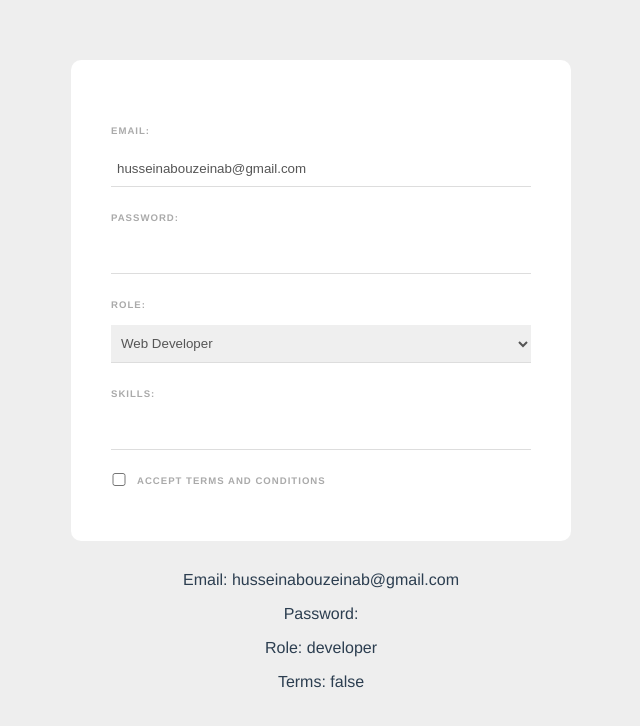
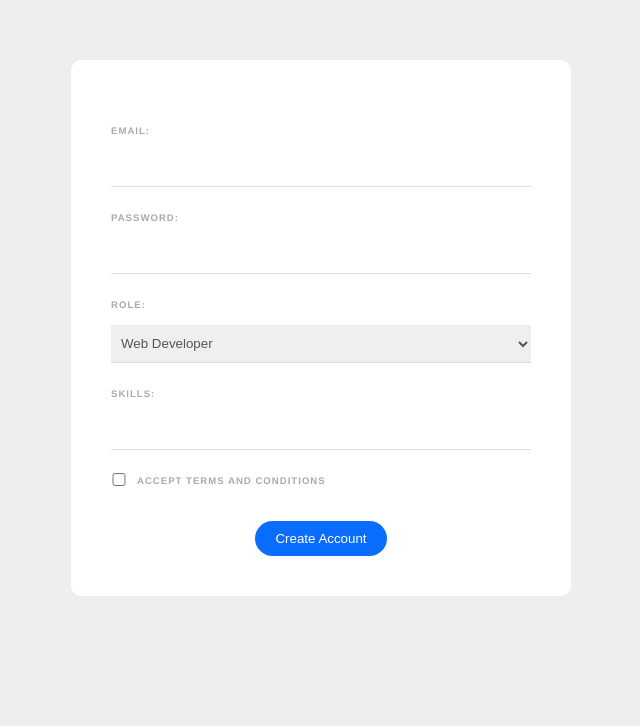
Before and after one commit to Huseinaz/web-form, a Vue app: page / in a window 1280 px wide. Shown: the top 726 px of the page, without its empty margins (319-959 px from the left). Built offline with nearby package versions, Linux system fonts and the light colour scheme.

Commit message:
Validate password and Submit

```diff
--- a/src/components/SignupForm.vue
+++ b/src/components/SignupForm.vue
@@ -1,10 +1,11 @@
 <template>
-    <form>
+    <form @submit.prevent="handleSubmit">
         <label>Email:</label>
         <input type="email" required v-model="email">
 
         <label>Password:</label>
         <input type="password" required v-model="password">
+        <div v-if="passwordError" class="error">{{ passwordError }}</div>
 
         <label>Role:</label>
         <select v-model="role">
@@ -22,23 +23,25 @@
             <input type="checkbox" required v-model="terms">
             <label>Accept terms and conditions</label>
         </div>
+
+        <div class="submit">
+            <button>Create Account</button>
+        </div>
     </form>
-    <p>Email: {{ email }}</p>
-    <p>Password: {{ password }}</p>
-    <p>Role: {{ role }}</p>
-    <p>Terms: {{ terms }}</p>
+
 </template>
 
 <script>
 export default {
     data() {
         return {
-            email: 'husseinabouzeinab@gmail.com',
+            email: '',
             password: '',
             role: 'developer',
             terms: false,
             tampSkill: '',
-            skills: []
+            skills: [],
+            passwordError: ''
         }
     },
     methods: {
@@ -54,6 +57,18 @@
             this.skills = this.skills.filter((item) => { //filter cycle thrue array and find if the function for each item in the array. If true we'll keep it in the array else remove it.
                 return skill !== item // skill == item => delete
             })
+        },
+        handleSubmit() {
+            //Validate Password
+            this.passwordError = this.password.length > 5 ? '' : 'Password must be at least 6 chars long'
+
+            if(!this.passwordError) {
+                console.log('Email: ',this.email)
+                console.log('Password: ',this.password)
+                console.log('Role: ',this.role)
+                console.log('Skills: ',this.skills)
+                console.log('Terms accepted: ',this.terms)
+            }
         }
     },
 }
@@ -106,4 +121,21 @@
     color: #777;
     cursor: pointer;
 }
+button {
+    background: #0b6dff;
+    border: 0;
+    padding: 10px 20px;
+    margin-top: 20px;
+    color: white;
+    border-radius: 20px;
+}
+.submit {
+    text-align: center;
+}
+.error {
+    color: #ff0062;
+    margin-top: 10px;
+    font-size: 0.8em;
+    font-weight: bold;
+}
 </style>
```
